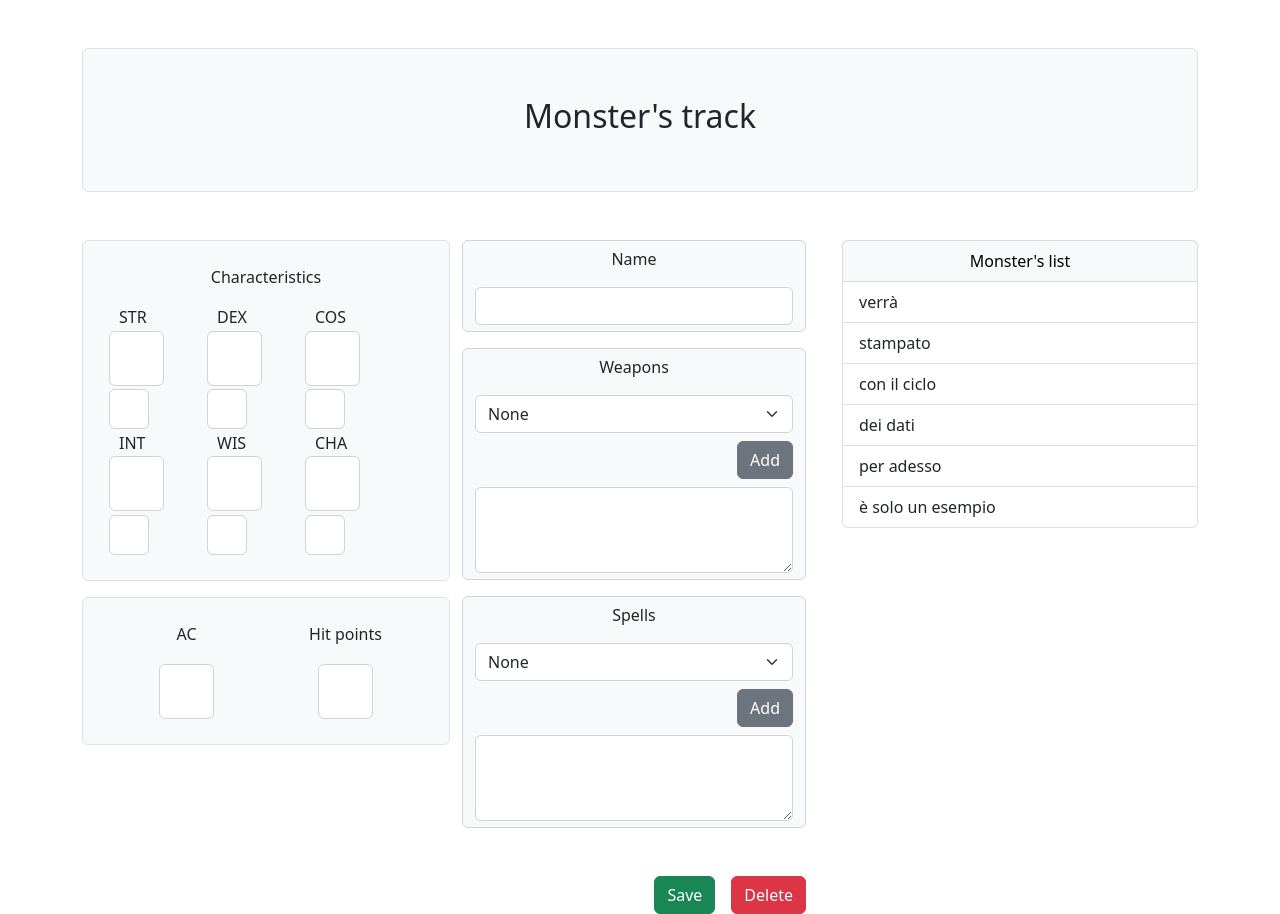
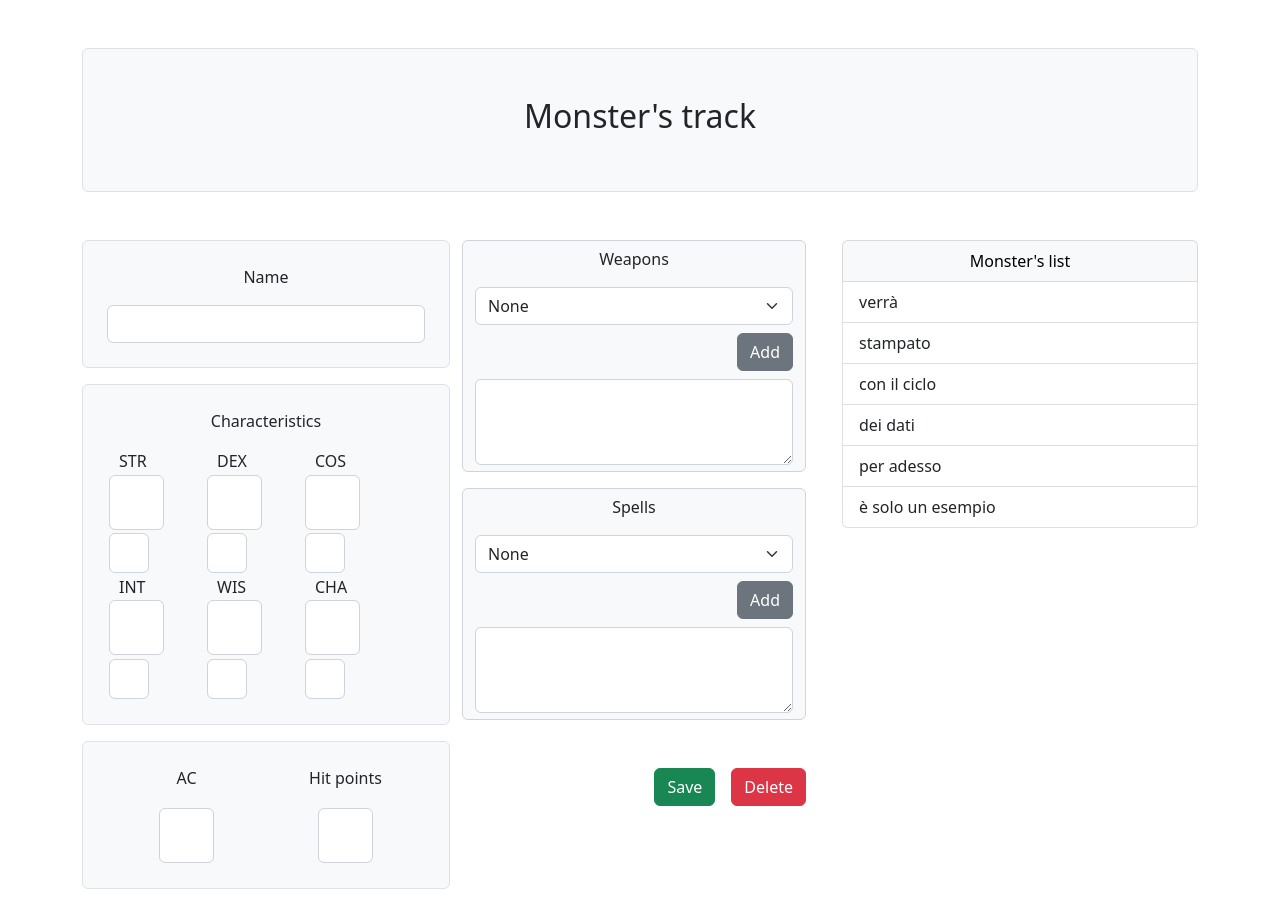
Before and after one commit to francesco-cadderi/react_ded_project, a React (Vite) app: page / in a window 1280 px wide. After the commit the page ends 889 px from the top, so only its background shows below. Built offline with nearby package versions, Linux system fonts and the light colour scheme.

Commit message:
Character sheet grafica 1.3

```diff
--- a/src/components/CharacterSheet.jsx
+++ b/src/components/CharacterSheet.jsx
@@ -5,6 +5,10 @@ const CharacterSheet = () => {
           <div className='row'>
             <div className='col-6'>
               <div className='row border rounded p-4 bg-light'>
+                <p className="text-center">Name</p>
+                <input className="form-control"></input>
+              </div>
+              <div className='row border rounded p-4 bg-light mt-3'>
                 <p className="text-center">Characteristics</p>
                 <div className="row">
                   <div className="col-4">
@@ -70,10 +74,6 @@ const CharacterSheet = () => {
             </div>
             <div className='col-6'>
               <div className='form-control bg-light'>
-                <p className="text-center">Name</p>
-                <input className="form-control"></input>
-              </div>
-              <div className='form-control mt-3 bg-light'>
                 <p className="text-center">Weapons</p>
                 <select className="form-select">
                   <option selected>None</option>
```
